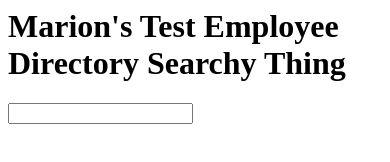
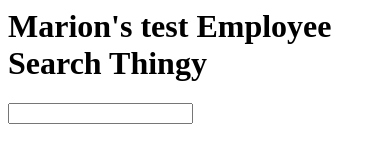
Before and after one commit to MarionSacharin/phonegap-workshop-master, a plain HTML site: page index.html in a window 390 px wide. Drawn offline with Linux system fonts and the light colour scheme; some packages are replaced by stand-ins of ours.

Commit message:
Back the way it was

```diff
--- a/index.html
+++ b/index.html
@@ -1,7 +1,11 @@
 <html>
 <body>
 
-
+<div class='header'><h1>Marion's test Employee Search Thingy</h1></div>
+<div class='search-view'>
+<input class='search-key' type="text"/>
+<ul class='employee-list'></ul>
+</div>
 
 <script src="phonegap.js"></script>
 <script src="lib/jquery-1.8.2.min.js"></script>
--- a/js/main.js
+++ b/js/main.js
@@ -32,24 +32,6 @@ initialize: function() {
         self.showAlert('Store Initialized', 'Info');
     });
     $('.search-key').on('keyup', $.proxy(this.findByName, this));
-},
-
-renderHomeView: function() {
-    var html =
-            "<div class='header'><h1>Marion's Test Employee Directory Searchy Thing</h1></div>" +
-            "<div class='search-view'>" +
-            "<input class='search-key'/>" +
-            "<ul class='employee-list'></ul>" +
-            "</div>"
-    $('body').html(html);
-    $('.search-key').on('keyup', $.proxy(this.findByName, this));
-},
-
-initialize: function() {
-    var self = this;
-    this.store = new MemoryStore(function() {
-        self.renderHomeView();
-    });
 }
 
 };
```
